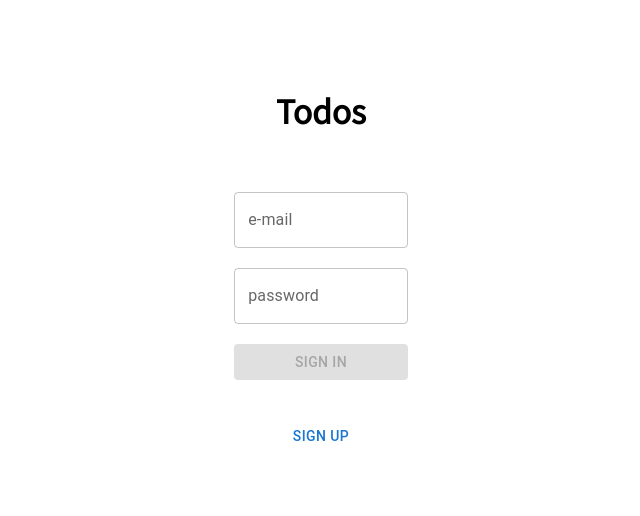
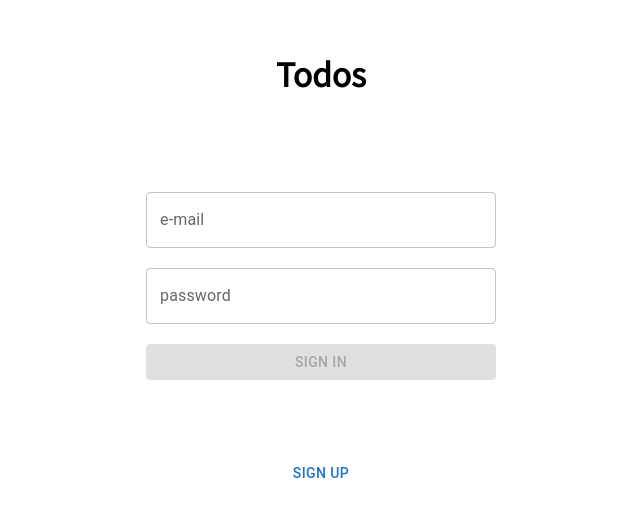
Before and after one commit to rkskekzzz/404_Found_Client, a React (Create React App) app in the folder client/: page /auth in a window 1280 px wide. Shown: the part 140-656 px from the top of the page, without its empty margins (319-959 px from the left). Built offline with nearby package versions, Linux system fonts and the light colour scheme; no server answers.

Commit message:
로그인페이지 하던거

```diff
--- a/client/src/components/SignForm/SignForm.tsx
+++ b/client/src/components/SignForm/SignForm.tsx
@@ -44,6 +44,7 @@ const SignForm = ({ submitAction, submitButtonText }: SignFormProps) => {
   return (
     <SignInForm onSubmit={handleSubmit}>
       <TextField
+        className="TextField"
         type="email"
         name="email"
         value={email}
@@ -52,8 +53,10 @@ const SignForm = ({ submitAction, submitButtonText }: SignFormProps) => {
         label="e-mail"
         variant="outlined"
         fullWidth
+
       />
       <TextField
+        className='TextField'
         type="password"
         name="password"
         autoComplete="off"
@@ -65,6 +68,7 @@ const SignForm = ({ submitAction, submitButtonText }: SignFormProps) => {
         fullWidth
       />
       <Button
+        className='Button'
         fullWidth
         type="submit"
         variant="contained"
--- a/client/src/style/SignInForm.styled.ts
+++ b/client/src/style/SignInForm.styled.ts
@@ -1,4 +1,5 @@
 import styled from '@emotion/styled';
+import { TextField } from '@mui/material';
 
 const SignInForm = styled.form`
   width: 100%;
@@ -8,9 +9,18 @@ const SignInForm = styled.form`
   justify-content: center;
   gap: 20px;
   padding: 15%;
+  .TextField{
+    width : 100%;
+    border-color : C1E1FF;
+  }
 `;
 
 const SignInBox = styled.div`
+    width : 90vw;
+  @media (min-width: 760px) {
+    width : 500px;
+
+  }
   display: flex;
   flex-direction: column;
   justify-content: center;
```
